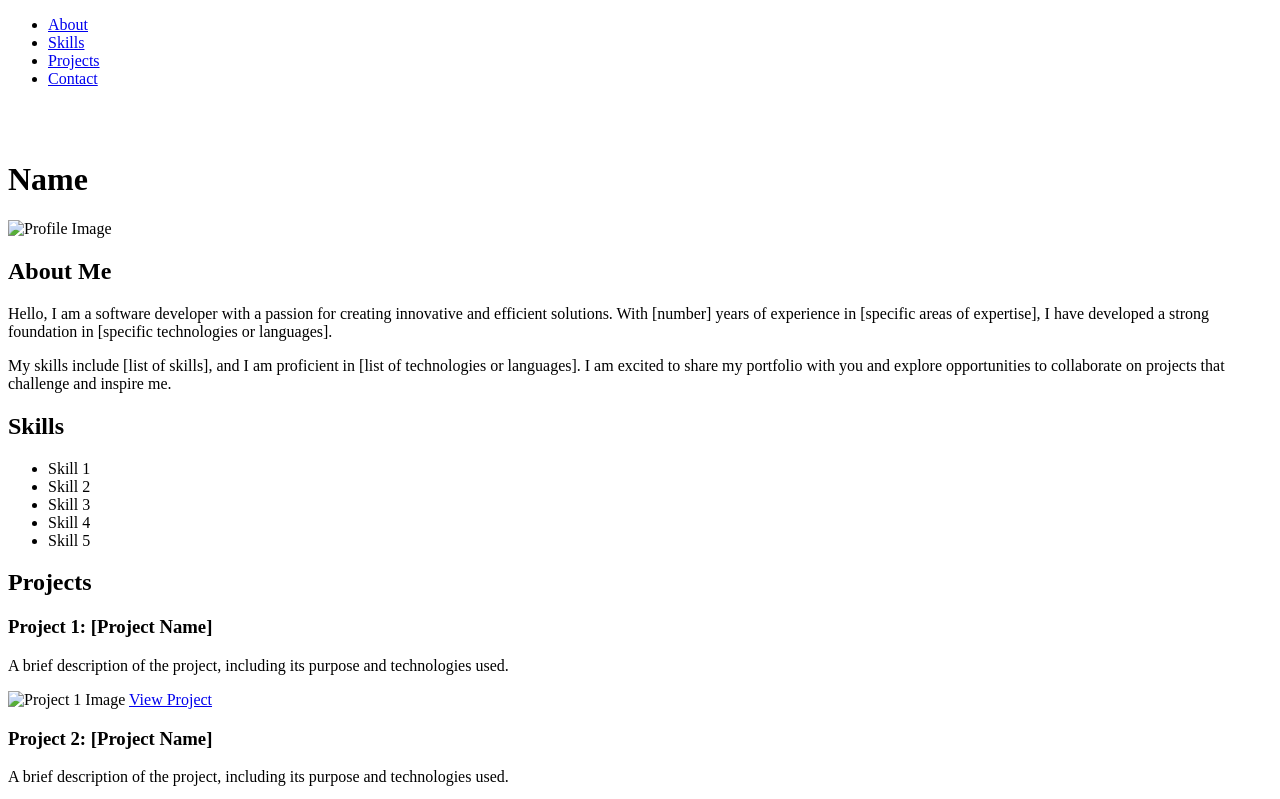
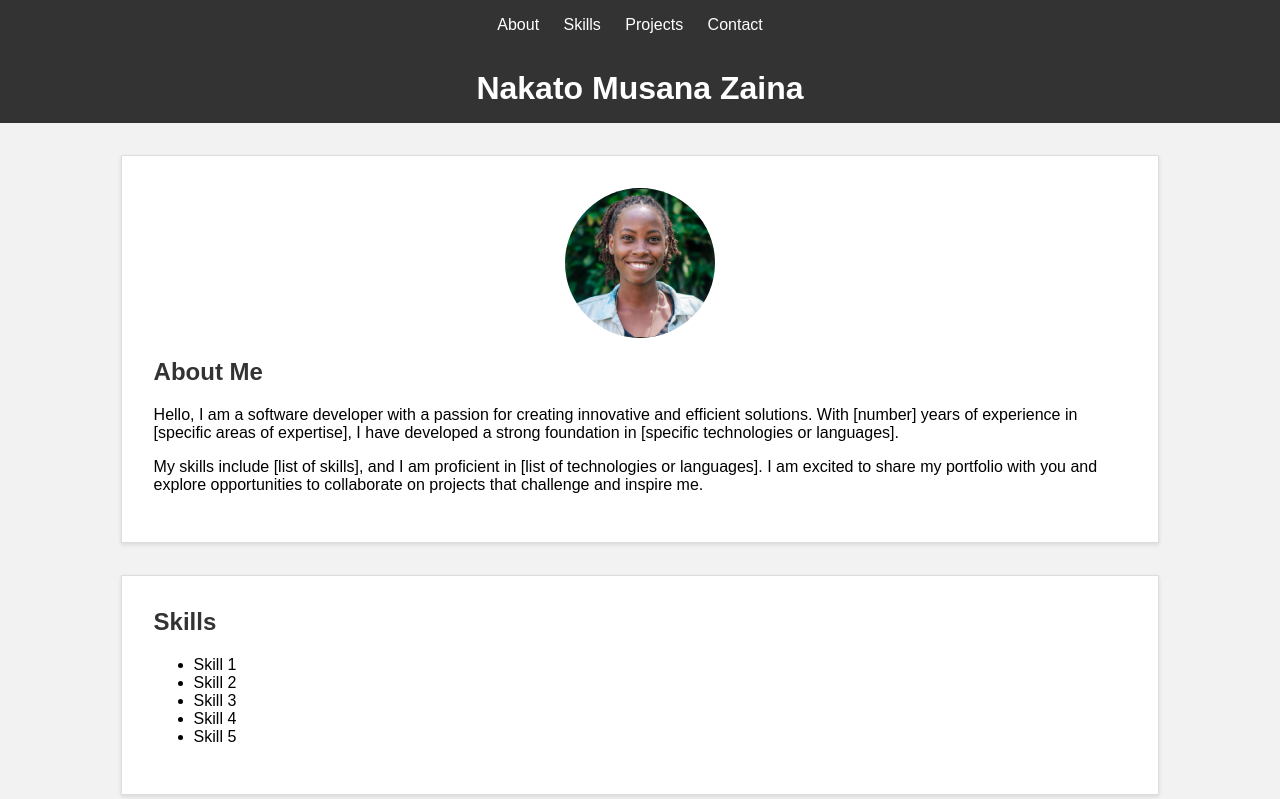
Before and after one commit to Nakato-Musana-Zaina/portfolio-, a plain HTML site: page index.html in a window 1280 px wide. Shown: the top 799 px of the page. Drawn offline with Linux system fonts and the light colour scheme.

Commit message:
second commit

```diff
--- a/index.html
+++ b/index.html
@@ -4,7 +4,7 @@
     <meta charset="UTF-8">
     <meta name="viewport" content="width=device-width, initial-scale=1.0">
     <title>Document</title>
-    <link rel="stylesheet" href="magezi.css">
+    <link rel="stylesheet" href="index.css">
 </head>
 <body>
 
@@ -20,12 +20,12 @@
         </nav>
         <br/>
         <br/>
-        <h1>Name </h1>
+        <h1>Nakato Musana Zaina </h1>
     </header>
     <main>
         <section id="about">
             <div class="profile-image">
-                <img src="profile.jpg" alt="Profile Image">
+                <img src="images/Nakato.png" alt="Profile Image">
             </div>
             <h2>About Me</h2>
             <p>Hello, I am a software developer with a passion for creating innovative and efficient solutions. With [number] years of experience in [specific areas of expertise], I have developed a strong foundation in [specific technologies or languages].</p>
```
Also changed, not shown: images/Nakato.png (added).
